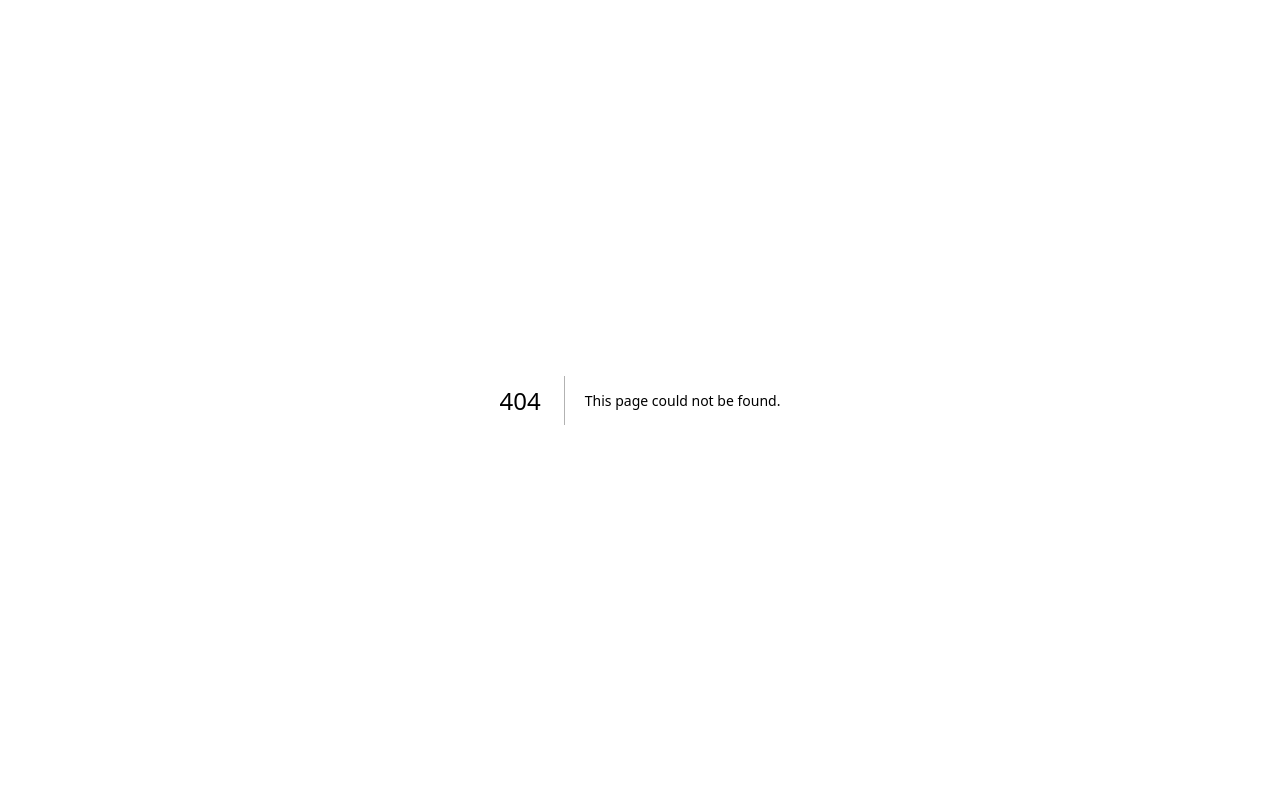
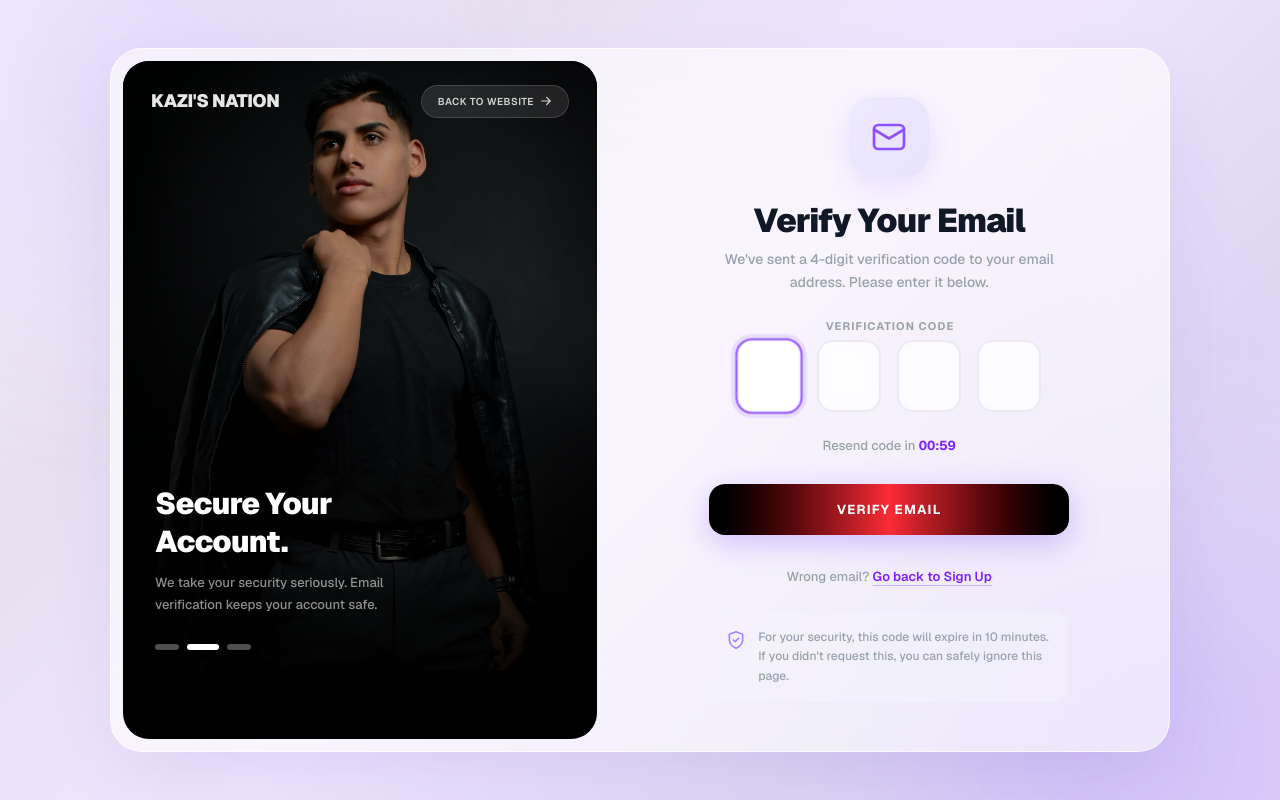
Before and after one commit to midu100/E-commece-FullStack, a Next.js app in the folder client/: page /verify-email in a window 1280 px wide. Before the commit this address had no page. Built offline with nearby package versions, Linux system fonts and the light colour scheme.

Commit message:
verification page

```diff
--- a/client/app/(auth)/signin/page.jsx
+++ b/client/app/(auth)/signin/page.jsx
@@ -39,6 +39,7 @@ const SignIn = () => {
 
        const res = await fetch('http://localhost:8000/auth/signin',{
         method : 'POST',
+        credentials : "include",
         headers: { "Content-Type": "application/json" },
         body: JSON.stringify(formData),
        })
--- a/client/app/(auth)/signup/page.jsx
+++ b/client/app/(auth)/signup/page.jsx
@@ -6,6 +6,7 @@ import AuthFormInput from "@/components/auth/AuthFormInput";
 import AuthButton from "@/components/auth/AuthButton";
 import AuthSocialSection from "@/components/auth/AuthSocialSection";
 import toast, { Toaster } from 'react-hot-toast';
+import { redirect } from "next/navigation";
 
 // leftside content image/slider
 const slides = [
@@ -60,7 +61,8 @@ const SignUp = () => {
 
       setTimeout(() => {
         // reditect to OTP Verification page
-      }, 2000);
+        redirect(`/verify-email/?email=${formData.email}`)
+      }, 3500);
 
     }
     catch (error) {
--- /dev/null
+++ b/client/app/(auth)/verify-email/page.jsx
@@ -0,0 +1,194 @@
+'use client'
+import React, { useState } from "react";
+import Link from "next/link";
+import AuthImageSlider from "@/components/auth/AuthImageSlider";
+import AuthButton from "@/components/auth/AuthButton";
+import AuthOtpInput from "@/components/auth/AuthOtpInput";
+import toast, { Toaster } from 'react-hot-toast';
+import { redirect, useSearchParams } from "next/navigation";
+
+// Left side slider content
+const slides = [
+  {
+    image: "/hero6.jpg",
+    title: "Almost\nThere!",
+    subtitle:
+      "Just one more step to unlock your account. Verify your email to get started.",
+  },
+  {
+    image: "/cat1.jpg",
+    title: "Secure Your\nAccount.",
+    subtitle:
+      "We take your security seriously. Email verification keeps your account safe.",
+  },
+  {
+    image: "/hero3.jpg",
+    title: "Welcome to\nThe Family.",
+    subtitle:
+      "You're moments away from joining a community that celebrates style and quality.",
+  },
+];
+
+const VerifyEmail = () => {
+
+  const [otp, setOtp] = useState("");
+  const [errors, setErrors] = useState("");
+  const searchParams = useSearchParams();
+  const email = searchParams.get("email");
+
+  console.log(otp)
+  const handleOtp = async() => {
+    try {
+
+      if (!otp) return setErrors("Otp is required.");
+
+      const res = await fetch('http://localhost:8000/auth/verifyotp',{
+        method : "POST",
+        headers: { "Content-Type": "application/json" },
+        body: JSON.stringify({otp,email}),
+      })
+      const data = await res.json()
+      console.log(data)
+      if(!res.ok){
+        if(data.message === 'Invalid or expired OTP') setErrors('Invalid or expired OTP')
+        if(data.message === 'Invalid request') setErrors('Invalid request')
+        return
+      }
+
+      toast.success(data.message,{
+        duration: 5000,
+       position: 'top-center',
+      });
+
+      setTimeout(()=>{
+        redirect('/signin')
+      },3500)
+
+
+
+
+
+
+    } catch (error) {
+      console.log(error);
+    }
+  };
+
+  return (
+    <div className="w-full max-w-[1060px] bg-white/60 backdrop-blur-2xl rounded-[32px] shadow-[0_30px_80px_-20px_rgba(100,60,180,0.15)] overflow-hidden flex flex-col md:flex-row border border-white/70">
+       <Toaster />
+      {/* LEFT: Image Slider */}
+      <AuthImageSlider slides={slides} minHeight="620px" />
+
+      {/* RIGHT: Verification Section */}
+      <div className="w-full md:w-[54%] p-8 sm:p-10 lg:px-14 lg:py-12 flex flex-col justify-center">
+        {/* Mobile Top Bar */}
+        <div className="flex md:hidden justify-between items-center mb-8">
+          <Link
+            href="/"
+            className="text-gray-900 text-lg font-black tracking-tight"
+          >
+            KAZI&apos;S NATION
+          </Link>
+          <Link
+            href="/"
+            className="text-[11px] font-semibold text-gray-500 uppercase tracking-wider hover:text-gray-900 transition-colors"
+          >
+            ← Back
+          </Link>
+        </div>
+
+        <div className="max-w-[360px] mx-auto w-full">
+          {/* Email Icon */}
+          <div className="mb-6 flex justify-center">
+            <div className="w-20 h-20 rounded-3xl bg-gradient-to-br from-violet-100 to-violet-200/60 flex items-center justify-center shadow-[0_8px_30px_rgba(139,92,246,0.15)]">
+              <svg
+                xmlns="http://www.w3.org/2000/svg"
+                className="w-9 h-9 text-violet-500"
+                viewBox="0 0 24 24"
+                fill="none"
+                stroke="currentColor"
+                strokeWidth="1.8"
+                strokeLinecap="round"
+                strokeLinejoin="round"
+              >
+                <rect x="2" y="4" width="20" height="16" rx="3" />
+                <path d="M22 7l-10 6L2 7" />
+              </svg>
+            </div>
+          </div>
+
+          {/* Header */}
+          <div className="mb-6 text-center">
+            <h1 className="text-3xl md:text-[33px] font-black text-gray-900 tracking-tight mb-2">
+              Verify Your Email
+            </h1>
+            <p className="text-[14px] text-gray-400 font-medium leading-relaxed">
+              We&apos;ve sent a 4-digit verification code to your email address.
+              Please enter it below.
+            </p>
+          </div>
+
+          <p className="text-[16px] mb-1 rounded-md text-center text-red-500 font-medium leading-relaxed">{errors}</p>
+
+          {/* OTP Form */}
+          <form  className="space-y-6">
+            {/* OTP Input Component */}
+            <AuthOtpInput onChange={(e) => {setOtp(e.target.value),setErrors('')}} length={4} />
+
+            {/* Timer & Resend */}
+            <div className="text-center">
+              <p className="text-[13px] text-gray-400 font-medium">
+                Resend code in{" "}
+                <span className="text-violet-600 font-bold tabular-nums">
+                  00:59
+                </span>
+              </p>
+            </div>
+
+            {/* Verify Button */}
+            <div className="pt-1">
+              <AuthButton onClick={handleOtp} text="Verify Email" type="button" />
+            </div>
+          </form>
+
+          {/* Bottom Link */}
+          <div className="mt-8 text-center">
+            <p className="text-[13px] text-gray-400 font-medium">
+              Wrong email?{" "}
+              <Link
+                href="/signup"
+                className="text-violet-600 hover:text-violet-700 font-semibold transition-colors underline underline-offset-4 decoration-violet-300"
+              >
+                Go back to Sign Up
+              </Link>
+            </p>
+          </div>
+
+          {/* Security Note */}
+          <div className="mt-6 flex items-start gap-3 p-4 rounded-2xl bg-violet-50/50 border border-violet-100/60">
+            <svg
+              xmlns="http://www.w3.org/2000/svg"
+              className="w-5 h-5 text-violet-400 flex-shrink-0 mt-0.5"
+              viewBox="0 0 24 24"
+              fill="none"
+              stroke="currentColor"
+              strokeWidth="2"
+              strokeLinecap="round"
+              strokeLinejoin="round"
+            >
+              <path d="M12 22s8-4 8-10V5l-8-3-8 3v7c0 6 8 10 8 10z" />
+              <path d="M9 12l2 2 4-4" />
+            </svg>
+            <p className="text-[12px] text-gray-400 font-medium leading-relaxed">
+              For your security, this code will expire in 10 minutes. If you
+              didn&apos;t request this, you can safely ignore this page.
+            </p>
+          </div>
+        </div>
+      </div>
+    </div>
+  );
+};
+
+export default VerifyEmail;
--- /dev/null
+++ b/client/components/auth/AuthOtpInput.jsx
@@ -0,0 +1,76 @@
+import React, { useState, useRef, useEffect } from "react";
+
+export default function AuthOtpInput({ length = 4, onChange }) {
+  const [otp, setOtp] = useState(new Array(length).fill(""));
+  const inputRefs = useRef([]);
+
+  useEffect(() => {
+    inputRefs.current[0]?.focus();
+  }, []);
+
+  const handleChange = (index, value) => {
+    if (value && !/^\d$/.test(value)) return;
+
+    const newOtp = [...otp];
+    newOtp[index] = value;
+    setOtp(newOtp);
+
+    if (onChange) {
+      onChange({ target: { value: newOtp.join("") } });
+    }
+
+    if (value && index < length - 1) {
+      inputRefs.current[index + 1]?.focus();
+    }
+  };
+
+  const handleKeyDown = (index, e) => {
+    if (e.key === "Backspace" && !otp[index] && index > 0) {
+      inputRefs.current[index - 1]?.focus();
+    }
+  };
+
+  const handlePaste = (e) => {
+    e.preventDefault();
+    const pasteData = e.clipboardData.getData("text").trim();
+    if (new RegExp(`^\\d{${length}}$`).test(pasteData)) {
+      const digits = pasteData.split("");
+      setOtp(digits);
+      if (onChange) {
+        onChange({ target: { value: pasteData } });
+      }
+      inputRefs.current[length - 1]?.focus();
+    }
+  };
+
+  return (
+    <div className="space-y-1.5">
+      <label className="text-[11px] font-bold text-gray-400 uppercase tracking-widest pl-0.5 block text-center">
+        Verification Code
+      </label>
+
+      {/* Input Boxes */}
+      <div className="flex justify-center gap-3 sm:gap-4">
+        {otp.map((digit, index) => (
+          <input
+            key={index}
+            ref={(el) => (inputRefs.current[index] = el)}
+            type="text"
+            inputMode="numeric"
+            maxLength={1}
+            value={digit}
+            onChange={(e) => handleChange(index, e.target.value)}
+            onKeyDown={(e) => handleKeyDown(index, e)}
+            onPaste={index === 0 ? handlePaste : undefined}
+            className={`w-16 h-[72px] text-center text-2xl font-black text-gray-800 border-2 rounded-2xl outline-none bg-white/50 backdrop-blur-sm transition-all duration-300 ease-out placeholder:text-gray-200 ${
+              digit
+                ? "border-violet-400 bg-violet-50/50 shadow-[0_0_0_3px_rgba(139,92,246,0.12)] scale-[1.02]"
+                : "border-gray-200/80 hover:border-violet-300"
+            } focus:border-violet-500 focus:bg-white focus:shadow-[0_0_0_4px_rgba(139,92,246,0.15)] focus:scale-105`}
+            style={{ caretColor: "#8b5cf6" }}
+          />
+        ))}
+      </div>
+    </div>
+  );
+}
```
Also changed, not shown: 1 other file (tests, documents, lock files or other folders).
